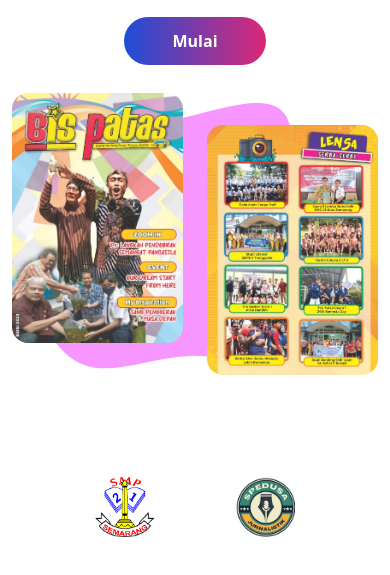
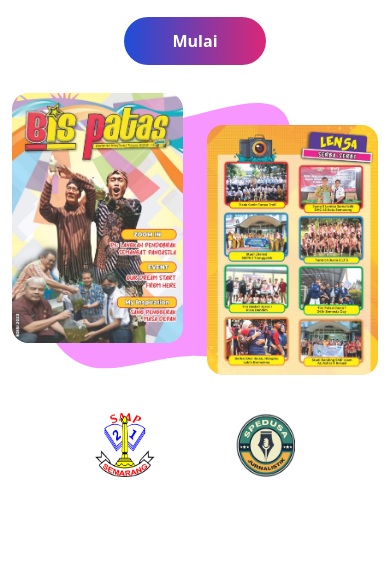
Before and after one commit to Davin-021/teorimajalah, a website: page index.html in a window 390 px wide. Shown: the part 197-772 px from the top of the page. Drawn offline with nearby package versions, Linux system fonts and the light colour scheme.

Commit message:
‘gs’

```diff
--- a/index.html
+++ b/index.html
@@ -55,7 +55,7 @@
         </div>
     </div>
 
-        <div class="col-span-1 flex lg:absolute lg:w-1/2 lg: top-[320px]  justify-center ">
+        <div class="col-span-1 flex lg:absolute lg:w-1/2 lg: top-[320px] -mt-16  lg:-mt-0  justify-center ">
             <img class="mx-10" height="60" width="60" src="./img/dusa.png" alt="">
             <img class="mx-10" height="60" width="60" src="./img/jurnal.png" alt="">
 
```
